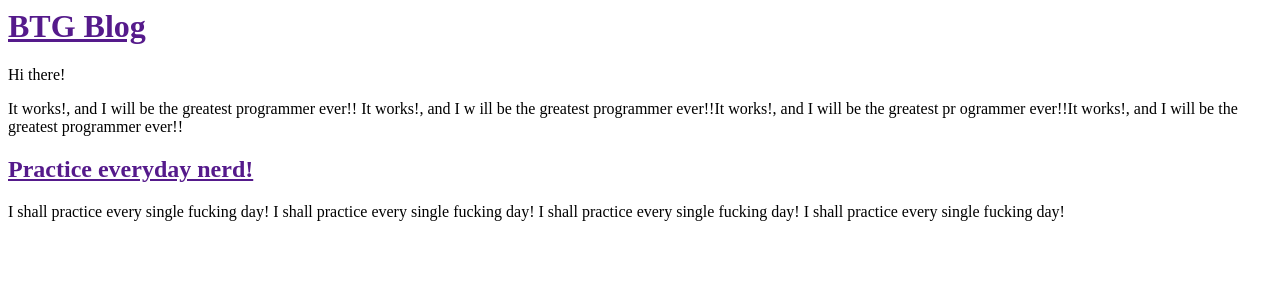
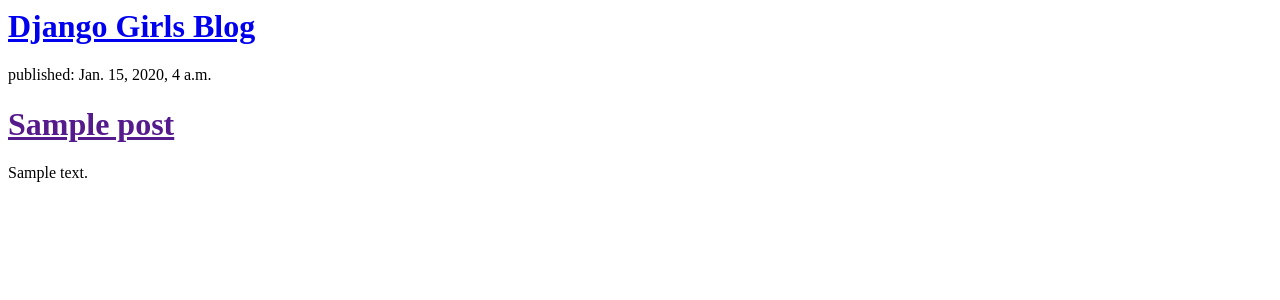
Before and after one commit to LunaTheButcher/my-first-website, a Django app: template blog/templates/blog/post_list.html in a window 1280 px wide. Shown: the top 300 px of the page. Run offline with Django 3.2, Linux system fonts and the light colour scheme; the template is opened without the code that fills it: values that come from a table or form of the project are taken from there, others are empty; tables that the repository leaves empty hold one stand-in row (values such as "Sample post").

Commit message:
Modified templates to display posts from database.

```diff
--- a/blog/models.py
+++ b/blog/models.py
@@ -1,16 +1,21 @@
+
+
 from django.db import models
 from django.utils import timezone
 
+
 class Post(models.Model):
-	author = models.ForeignKey('auth.user')
-	title = models.CharField(max_length=200)
-	text = models.TextField()
-	created_date = models.DateTimeField(default=timezone.now)
-	published_date = models.DateTimeField(blank=True, null=False)
+    author = models.ForeignKey('auth.User')
+    title = models.CharField(max_length=200)
+    text = models.TextField()
+    created_date = models.DateTimeField(
+            default=timezone.now)
+    published_date = models.DateTimeField(
+            blank=True, null=True)
 
-	def publish(self):
-		self.published_date = timezone.now()
-		self.save()
+    def publish(self):
+        self.published_date = timezone.now()
+        self.save()
 
-	def __str__(self):
-		return self.title
+    def __str__(self):
+        return self.title
--- a/blog/templates/blog/post_list.html
+++ b/blog/templates/blog/post_list.html
@@ -4,24 +4,15 @@
 	</head>
 	<body>
 		<div>
-			<h1><a href="">BTG Blog</a><h1>
+    			<h1><a href="/">Django Girls Blog</a></h1>
 		</div>
 
-		<div>
-			<p>Hi there!</p>
-			<p>It works!, and I will be the greatest programmer ever!! It works!, and I w			     ill be the greatest programmer ever!!It works!, and I will be the greatest pr			  ogrammer ever!!It works!, and I will be the greatest programmer ever!!</p>
-		</div>
-
-		<div>
-			<h2><a href="">Practice everyday nerd!</a></h2>
-		</div>
-
-		<div>
-			<p>I shall practice every single fucking day!
-			I shall practice every single fucking day!
-			I shall practice every single fucking day!
-			I shall practice every single fucking day!</p>
-		</div>
-
+		{% for post in posts %}
+    			<div>
+        			<p>published: {{ post.published_date }}</p>
+        			<h1><a href="">{{ post.title }}</a></h1>
+        			<p>{{ post.text|linebreaksbr }}</p>
+    			</div>
+		{% endfor %}
 	</body>
 </html>
--- a/blog/views.py
+++ b/blog/views.py
@@ -1,6 +1,8 @@
 from django.shortcuts import render
+from django.utils import timezone
+from .models import Post
 
-# Create your views here.
 
 def post_list(request):
-	return render(request, 'blog/post_list.html', {})
+	posts = Post.objects.filter(published_date__lte=timezone.now()).order_by('published_date')
+	return render(request, 'blog/post_list.html', {'posts': posts})
```
Also changed, not shown: blog/migrations/0002_auto_20161114_2346.py (added).
